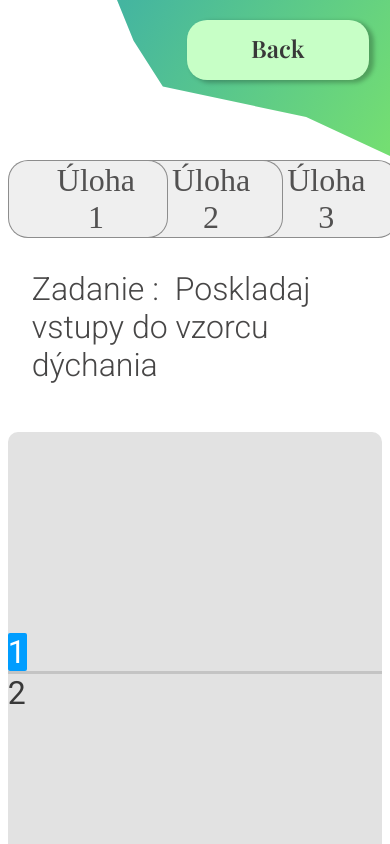
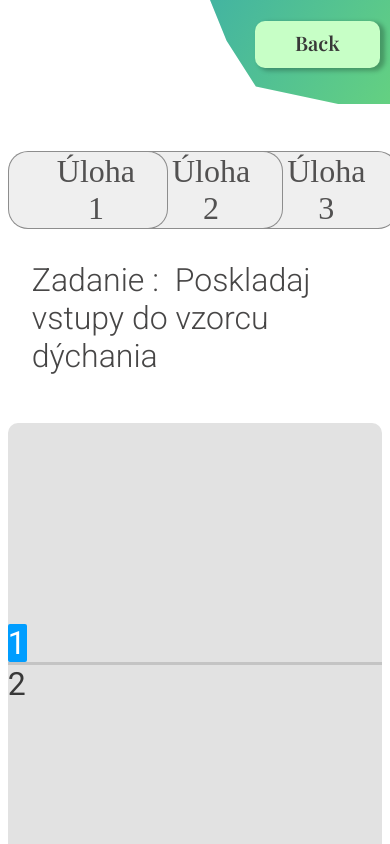
Before and after one commit to smravec/Photosynthesis-Breathing-React-Website, a React (Create React App) app: page /demo in a window 390 px wide. Shown: the top 844 px of the page. Built offline with nearby package versions, Linux system fonts and the light colour scheme.

Commit message:
BackButton Responsive

```diff
--- a/src/components/AddElemDemoPage.module.css
+++ b/src/components/AddElemDemoPage.module.css
@@ -6,8 +6,11 @@
     height: 12rem;
     width: 9rem;
 
-    background:  rgba(108, 244, 122, 0.553);
+    background:  linear-gradient(155.17deg, rgba(0, 255, 25, 0.1863) 6.54%, rgba(36, 255, 0, 0.27) 94.59%);
 
+    border: 1px solid rgba(200, 245, 202, 0.82);
+    box-sizing: border-box;
+    box-shadow: 4px 4px 4px rgba(0, 0, 0, 0.25);
     border-radius: 24px;
 }
 
--- a/src/components/BackButton.js
+++ b/src/components/BackButton.js
@@ -0,0 +1,47 @@
+import { useNavigate } from "react-router-dom"
+import styles from "./BackButton.module.css"
+
+export default function BackButton(){
+
+    const redirect = useNavigate()
+
+
+    return(
+        <div className={styles.BackButtonContainer}>
+            <div className={styles.SvgContainer}>
+            <svg
+
+                fill="none"
+                xmlns="http://www.w3.org/2000/svg"
+                className={styles.BackButtonSvg}
+
+                preserveAspectRatio="xMinYMin meet"
+            >
+
+                <path
+                d="M0 0H273V156L189.15 117.059L45.825 86.3782L16.575 40.829L0 0Z"
+                fill="url(#paint0_linear_25_2)"
+                />
+                <defs>
+                <linearGradient
+                    id="paint0_linear_25_2"
+                    x1="4.14375"
+                    y1="4.0121"
+                    x2="261.403"
+                    y2="163.086"
+                    gradientUnits="userSpaceOnUse"
+                >
+                    <stop stop-color="#44B5A0" />
+                    <stop offset="1" stop-color="#74DE72" />
+                </linearGradient>
+                </defs>
+
+            </svg>
+
+            </div>
+            <button className={styles.BackButton} onClick={()=> redirect("/")}>Back</button>
+        </div>
+
+    )
+
+}
--- a/src/components/BackButton.module.css
+++ b/src/components/BackButton.module.css
@@ -0,0 +1,136 @@
+.BackButtonContainer{
+    width: 28vw;
+    min-width: 180px;
+    max-width: 270px;
+
+    align-self: flex-end;
+
+}
+
+.SvgContainer{
+    display: inline-block;
+
+    position: relative;
+
+    width: 100%;
+
+    padding-bottom: 58%;
+
+    vertical-align: middle;
+    overflow: hidden;
+}
+
+.BackButtonSvg{
+    display: inline-block;
+
+    position: absolute;
+    top: 0;
+    left: 0;
+
+    z-index: 0;
+
+}
+
+.BackButton{
+    padding-left: 4rem;
+    padding-right: 4rem;
+    padding-top: 0.75rem;
+    padding-bottom: 1rem;
+
+    font-family: "Playfair Display", sans-serif;
+    font-size: 1.5rem;
+    font-weight: 600;
+    color: #383838;
+
+    background-color: #C7FFC6;
+
+    position: relative;
+    top:-63%;
+    left: 25%;
+
+    cursor: pointer;
+
+    border: none;
+    border-radius: 20px;
+    box-shadow:4px 2px 4px 1px rgba(0, 0, 0, 0.25);
+    z-index: 1;
+}
+
+.BackButton:hover{
+    background-color: #a2d3a1;
+}
+
+/* Media Queries */
+
+@media screen and (max-width:960px){
+    .BackButton{
+        padding-top: 0.7rem;
+        padding-bottom: 1rem;
+        padding-left: 2.95rem;
+        padding-right: 2.75rem;
+
+        font-size: 1.35rem;
+
+        border-radius: 15px;
+
+        position: absolute;
+        top: 20px;
+        left: 81%;
+    }
+
+}
+
+@media screen and (max-width:820px){
+    .BackButton{
+        padding-top: 0.5rem;
+        padding-bottom: 0.8rem;
+        padding-left: 2.75rem;
+        padding-right: 2.75rem;
+
+        font-size: 1.25rem;
+
+        border-radius: 15px;
+
+        position: absolute;
+        top: 20px;
+        left: 80%;
+    }
+
+}
+
+
+@media screen and (max-width:700px){
+    .BackButton{
+        padding-top: 0.5rem;
+        padding-bottom: 0.8rem;
+        padding-left: 2.75rem;
+        padding-right: 2.75rem;
+
+        font-size: 1.25rem;
+
+        border-radius: 15px;
+
+        position: absolute;
+        top: 20px;
+        left: 78%;
+    }
+
+}
+
+@media screen and (max-width:650px){
+    .BackButton{
+        padding-top: 0.5rem;
+        padding-bottom: 0.75rem;
+        padding-left: 2.5rem;
+        padding-right: 2.5rem;
+
+        font-size: 1.25rem;
+
+        border-radius: 10px;
+
+        position: relative;
+        top: -55%;
+        left: 25%;
+
+    }
+}
--- a/src/components/DemoPage.js
+++ b/src/components/DemoPage.js
@@ -1,11 +1,12 @@
 import styles from "./DemoPage.module.css";
-import { useNavigate } from "react-router-dom";
+//import { useNavigate } from "react-router-dom";
 import { useState } from "react";
 import Atom from "./Atom";
 import AddElemDemoPage from "./AddElemDemoPage";
+import BackButton from "./BackButton";
 
 export default function DemoPage() {
-    const redirect = useNavigate();
+    //const redirect = useNavigate();
     const [WhichIsChecked, ChangeCheck] = useState("1")
     const [WhichAssignment,ChangeAssignment] = useState("1")
     const [Elems1Array, AddItemToArray1] = useState([])
@@ -159,37 +160,7 @@ export default function DemoPage() {
 
   return (
     <div className={styles.MainContainer}>
-      <div className={styles.BackButtonContainer}>
-            <svg
-                width="273"
-                height="156"
-                viewBox="0 0 273 156"
-                fill="none"
-                xmlns="http://www.w3.org/2000/svg"
-                className={styles.BackButtonSvg}
-            >
-
-                <path
-                d="M0 0H273V156L189.15 117.059L45.825 86.3782L16.575 40.829L0 0Z"
-                fill="url(#paint0_linear_25_2)"
-                />
-                <defs>
-                <linearGradient
-                    id="paint0_linear_25_2"
-                    x1="4.14375"
-                    y1="4.0121"
-                    x2="261.403"
-                    y2="163.086"
-                    gradientUnits="userSpaceOnUse"
-                >
-                    <stop stop-color="#44B5A0" />
-                    <stop offset="1" stop-color="#74DE72" />
-                </linearGradient>
-                </defs>
-
-            </svg>
-            <button className={styles.BackButton} onClick={()=> redirect("/")}>Back</button>
-        </div>
+      <BackButton/>
 
         <div className={styles.MainContentContainer}>
 
--- a/src/components/DemoPage.module.css
+++ b/src/components/DemoPage.module.css
@@ -59,8 +59,6 @@
     width: 96%;
 
     align-self: center;
-
-    margin-top: 10rem;
 }
 
 /* Assignment Buttons section */
@@ -88,6 +86,7 @@
 /* Styling for individual buttons so the stack on each other */
 #AssignmentButton1{
  z-index: 3;
+
 }
 
 #AssignmentButton2{
@@ -440,7 +439,6 @@
 }
 
 
-
 /* Input Section where everything that can interact with main content display is located */
 .MainInputContainer{
     display: flex;
@@ -483,6 +481,7 @@
     background-color:rgba(220, 222, 223, 0.91);
 
     border-radius: 20px;
+    box-shadow: 0px 4px 4px rgba(0, 0, 0, 0.25)
 }
 
 @keyframes changing-slider {
@@ -504,7 +503,9 @@
     font-size: 2rem;
 
     border-radius: 15px;
+
 }
+
 #SelectContainerButton1_checked,#SelectContainerButton2_checked{
     background-color: rgb(0, 157, 255);
     color: white;
@@ -539,6 +540,8 @@
     padding: 1rem 1rem 0.95rem 0.95rem;
 
     cursor: pointer;
+
+    box-shadow: 0px 4px 4px rgba(0, 0, 0, 0.25)
 }
 .ButtonEvaluate{
     margin-left: 2rem;
@@ -561,6 +564,9 @@
 }
 
 /* Media Queries for responsivity */
+/* Tablet Version */
+/* Mobile Version */
+
 
 @media screen and (max-width:1375px){
     .ButtonEvaluate{
--- a/src/components/HomePage.module.css
+++ b/src/components/HomePage.module.css
@@ -78,7 +78,7 @@
     border-radius: 20px;
     box-shadow: 0px 4px 4px rgba(0, 0, 0, 0.25);
 
-    animation: QuizButtonLoading 250ms;
+    animation: QuizButtonLoading 150ms;
 }
 
 .QuizButton:hover,.QuizButton:active{
@@ -107,7 +107,7 @@
     border-radius: 20px;
     box-shadow: 0px 4px 4px rgba(0, 0, 0, 0.25);
 
-    animation: ButtonLoading 250ms;
+    animation: ButtonLoading 150ms;
 }
 
 .OtherButton:hover, .OtherButton:active{
@@ -159,7 +159,7 @@
 
     margin-bottom:4%;
 
-    animation: RandomFactLoading 500ms;
+    animation: RandomFactLoading 1s;
 
     position: relative;
 
@@ -199,6 +199,8 @@
 @media screen and (max-width: 700px){
     .ButtonsContainer{
         grid-template-columns: 1fr 1fr;
+        column-gap: 20px;
+        width: 95%;
     }
 
     .OtherButton,.QuizButton{
```
